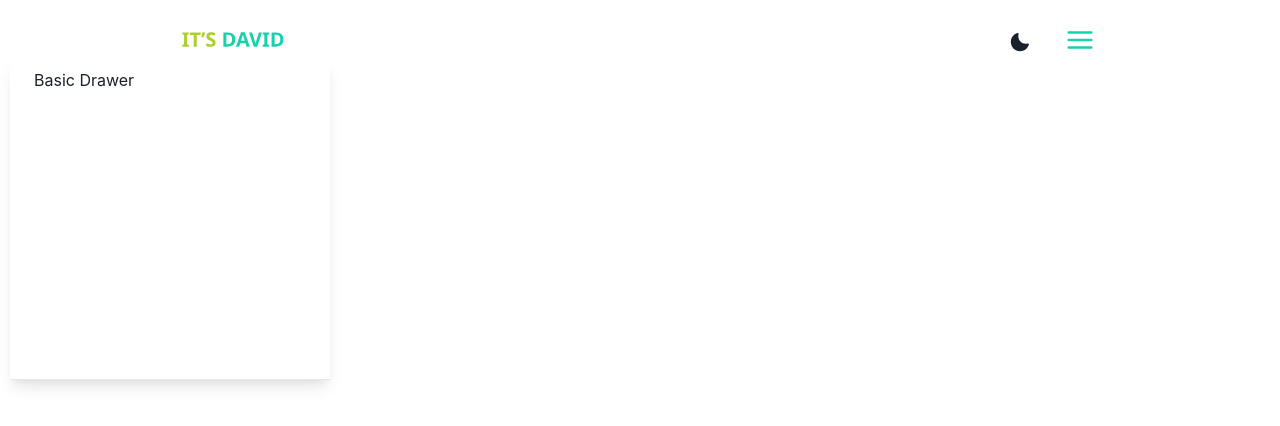
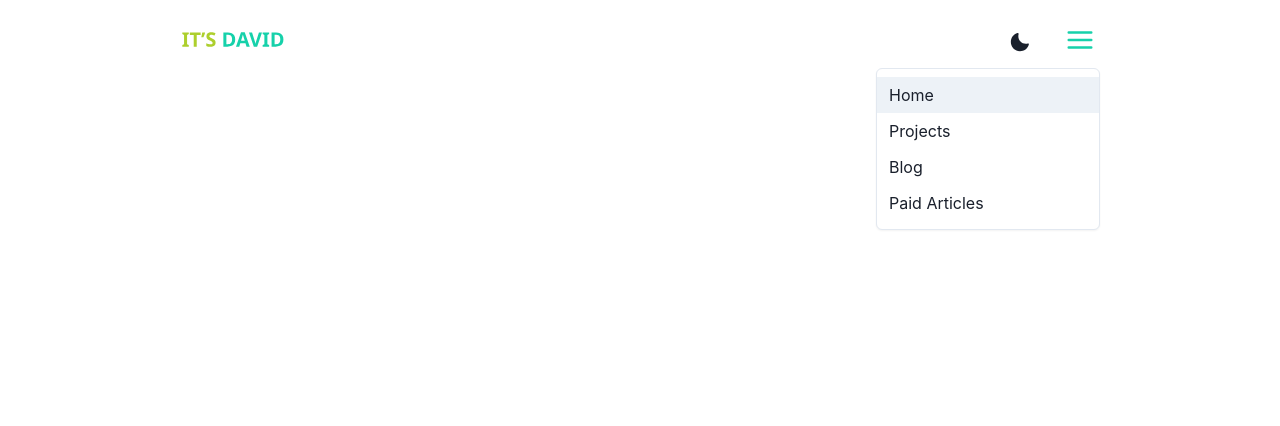
Before and after one commit to daveclinton/smallfeature, a React (Vite) app: page / in a window 1280 px wide. Both pictures are taken after a click on the button 1080 px from the left and 40 px from the top of the page. Shown: the top 426 px of the page. Built offline with nearby package versions, Linux system fonts and the light colour scheme.

Commit message:
feat: Add menu item

```diff
--- a/src/components/Navbar.tsx
+++ b/src/components/Navbar.tsx
@@ -5,16 +5,15 @@ import {
   IconButton,
   useColorMode,
   Image,
-  useDisclosure,
-  Drawer,
-  DrawerContent,
-  DrawerBody,
+  Menu,
+  MenuButton,
+  MenuItem,
+  MenuList,
 } from "@chakra-ui/react";
 import Logo from "../assets/david.svg";
 
 const Navbar: React.FC = () => {
   const { colorMode, toggleColorMode } = useColorMode();
-  const { isOpen, onOpen, onClose } = useDisclosure();
 
   return (
     <Flex
@@ -36,23 +35,20 @@ const Navbar: React.FC = () => {
             )
           }
         />
-        <IconButton
-          variant="unstyled"
-          onClick={onOpen}
-          aria-label=""
-          icon={<HamburgerIcon color="classicGreen" boxSize="30px" />}
-        />
-        <Drawer
-          placement="left"
-          variant="primary"
-          //   size={{ lg: "sm" }}
-          onClose={onClose}
-          isOpen={isOpen}
-        >
-          <DrawerContent>
-            <DrawerBody borderBottomWidth="1px">Basic Drawer</DrawerBody>
-          </DrawerContent>
-        </Drawer>
+        <Menu>
+          <MenuButton
+            as={IconButton}
+            aria-label="Options"
+            icon={<HamburgerIcon color="classicGreen" boxSize="30px" />}
+            variant="unstyled"
+          />
+          <MenuList>
+            <MenuItem>Home</MenuItem>
+            <MenuItem>Projects</MenuItem>
+            <MenuItem>Blog</MenuItem>
+            <MenuItem>Paid Articles</MenuItem>
+          </MenuList>
+        </Menu>
       </Flex>
     </Flex>
   );
--- a/theme.ts
+++ b/theme.ts
@@ -15,20 +15,7 @@ const theme = extendTheme({
   styles: {
     global: {},
   },
-  components: {
-    Drawer: {
-      parts: ["dialog", "header", "body"],
-      variants: {
-        primary: {
-          dialog: {
-            top: "60px !important",
-            maxH: "40vh",
-            left: "10px !important",
-          },
-        },
-      },
-    },
-  },
+  components: {},
 });
 
 export default theme;
```
